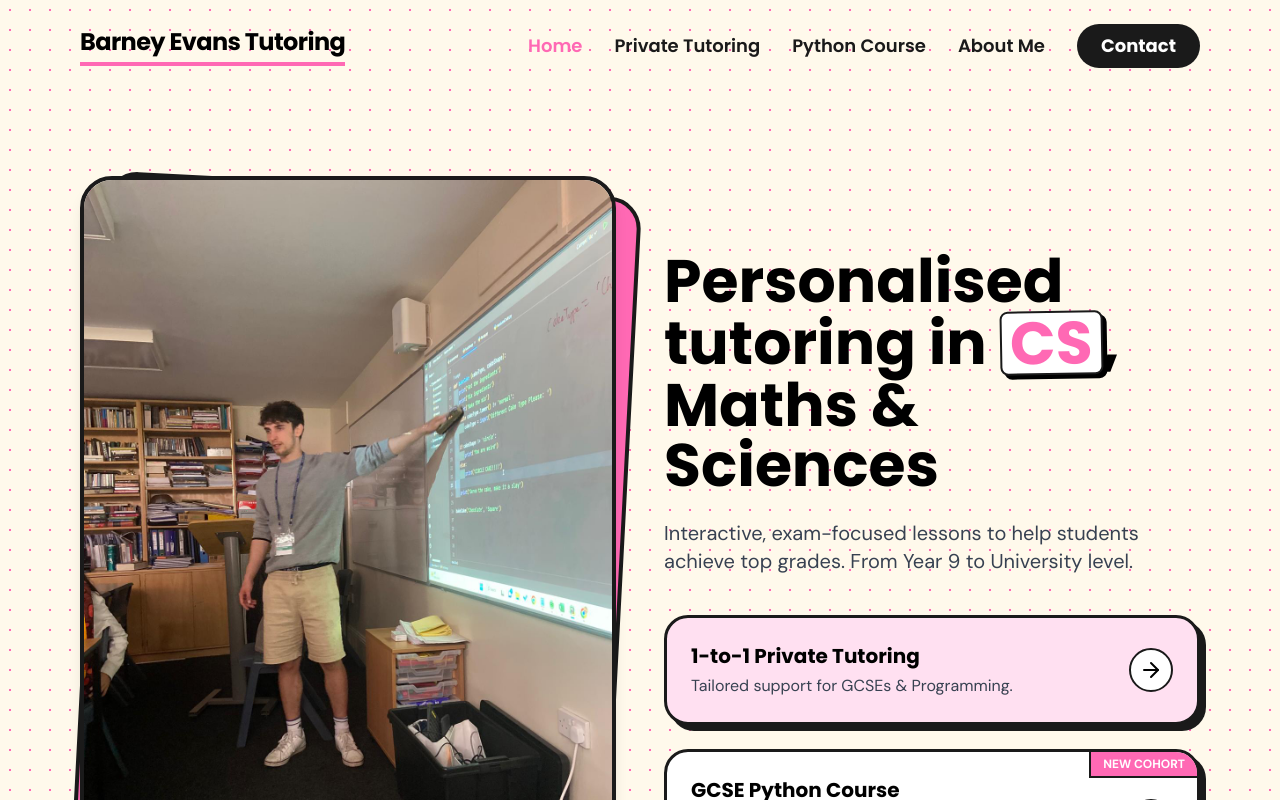
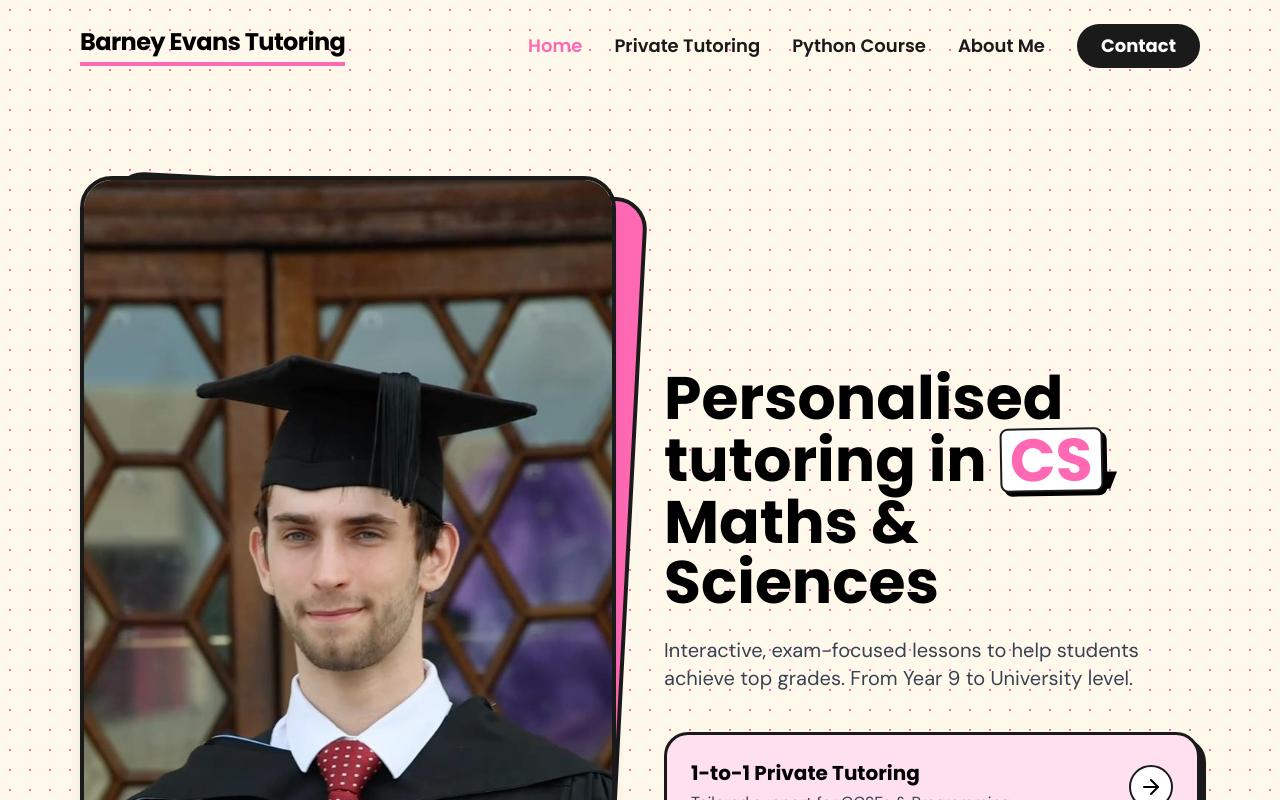
Before and after one commit to BarneyEvans/BarneyEvansTutoring.github.io, a React (Vite) app: page / in a window 1280 px wide. Shown: the top 800 px of the page. Built offline with nearby package versions, Linux system fonts and the light colour scheme.

Commit message:
swapped photos

```diff
--- a/src/pages/About.tsx
+++ b/src/pages/About.tsx
@@ -90,7 +90,7 @@ const About: React.FC = () => {
                         className="absolute top-12 lg:left-32 w-[260px] h-[320px] bg-white p-3 pb-12 border-4 border-black shadow-solid z-10"
                     >
                         <div className="w-full h-full bg-gray-200 border-2 border-black overflow-hidden">
-                            <img src="/assets/grad_photo.jpg" alt="Graduation" className="w-full h-full object-cover" />
+                            <img src="/assets/teaching.jpg" alt="Teaching" className="w-full h-full object-cover" />
                         </div>
                         <p className="font-heading font-bold text-center mt-3 text-black -rotate-1">Graduation 🎓</p>
                     </motion.div>
--- a/src/pages/Home.tsx
+++ b/src/pages/Home.tsx
@@ -19,8 +19,8 @@ const Home: React.FC = () => {
                     <div className="relative">
                         <div className="absolute inset-0 bg-hot-pink rounded-[32px] rotate-3 transform translate-x-2 translate-y-2 border-4 border-black"></div>
                         <img
-                            src="/assets/teaching.jpg"
-                            alt="Barney Evans Teaching"
+                            src="/assets/grad_photo.jpg"
+                            alt="Barney Evans Graduation"
                             className="relative w-full h-auto rounded-[32px] border-4 border-black shadow-lg bg-white z-10"
                         />
 
```
